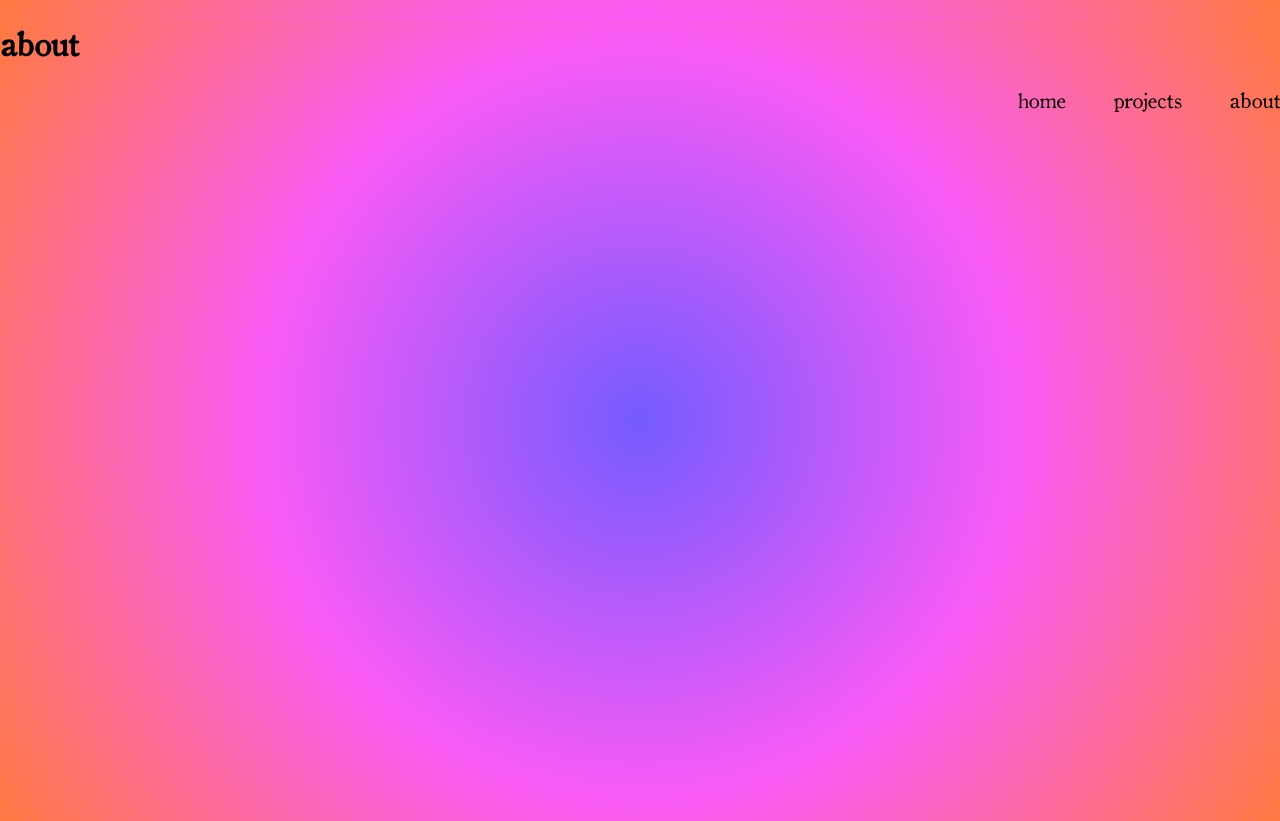
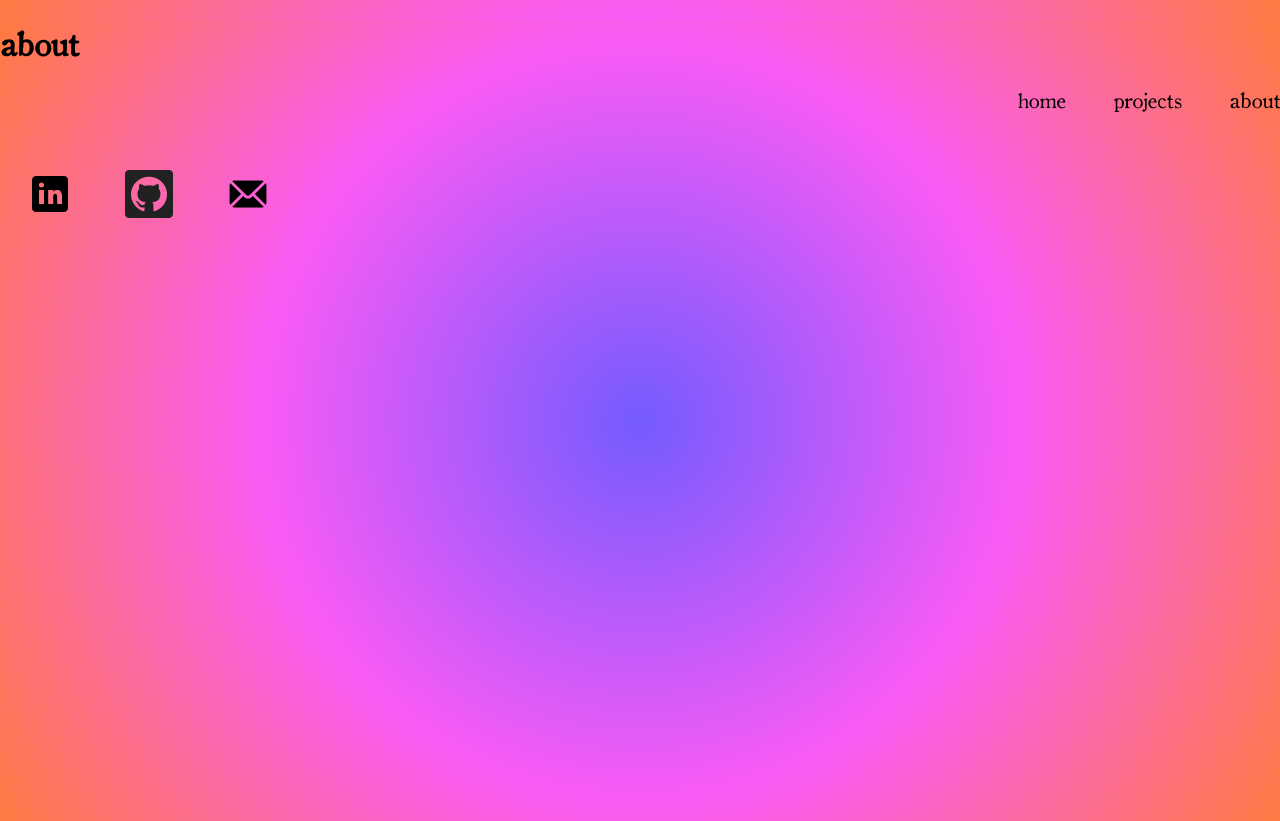
Before and after one commit to fluffyponyy/portfolio-website, a Next.js app: page /about in a window 1280 px wide. Built offline with nearby package versions, Linux system fonts and the light colour scheme.

Commit message:
adding social media

```diff
--- a/src/app/about/page.tsx
+++ b/src/app/about/page.tsx
@@ -4,16 +4,20 @@ import ProjectCard from "@/components/project_card";
 import './about.css';
 import ProjectModal from "@/components/project_modal";
 import Nav from "@/components/nav";
+import Links from "@/components/links"
 
 
 export default function AboutPage() {
 
     return (
-        <div className="projects-container">
-            <div className="projects-header">
+        <div className="about-container">
+            <div className="about-header">
                 <h1>about</h1>
                 <div className="nav-links">
                     <Nav />
+                </div>
+                <div className="about-body">
+                    <Links></Links>
                 </div>
             </div>
 
```
